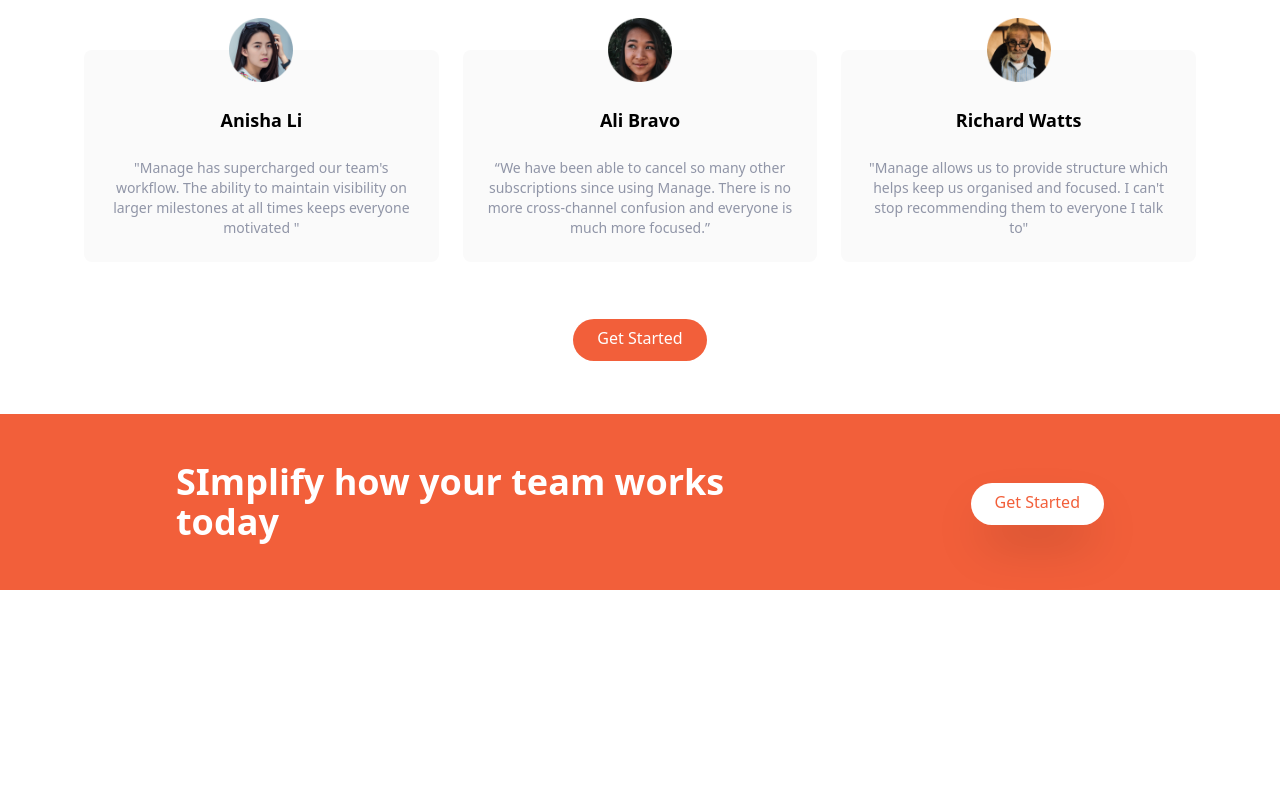
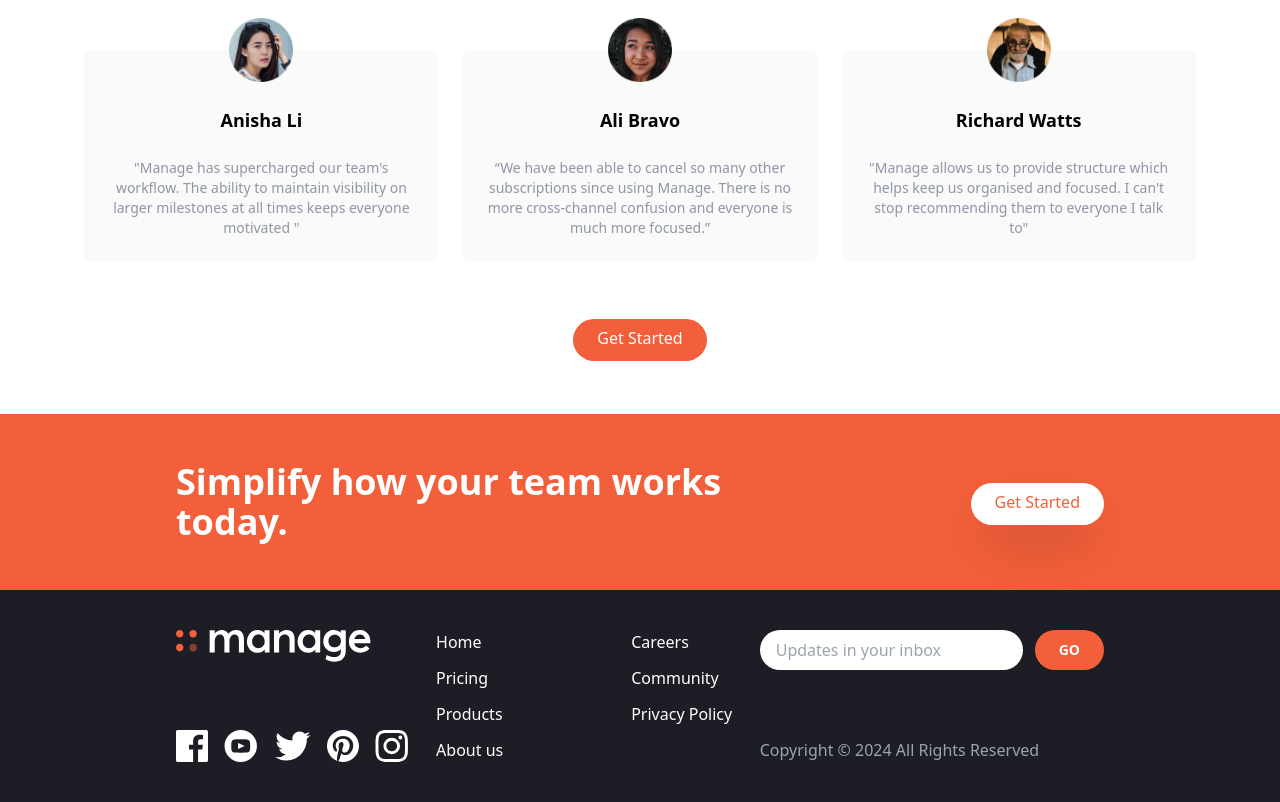
Before and after one commit to FrankNjoroge/Manage-landing-page, a website: page index.html in a window 1280 px wide. Shown: the part 1354-2156 px from the top of the page. Before the commit the page ends 1944 px from the top, so only its background shows below. Drawn offline with Linux system fonts and the light colour scheme.

Commit message:
add footer section

```diff
--- a/index.html
+++ b/index.html
@@ -234,7 +234,7 @@
         <h2
           class="text-5xl font-bold leading-tight text-center text-white md:text-4xl md:max-w-xl md:text-left"
         >
-          SImplify how your team works today
+          Simplify how your team works today.
         </h2>
         <!-- button -->
         <div>
@@ -246,5 +246,103 @@
         </div>
       </div>
     </section>
+    <!-- Footer -->
+    <footer class="bg-veryDarkBlue">
+      <!-- flex container -->
+      <div
+        class="container flex flex-col-reverse justify-between px-6 py-10 mx-auto space-y-8 md:flex-row md:space-y-0"
+      >
+        <!-- Logo and social media links container  -->
+        <div
+          class="flex flex-col-reverse items-center justify-between space-y-12 md:flex-col md:space-y-0 md:items-start"
+        >
+          <div class="mx-auto my-6 text-center text-gray-400 md:hidden">
+            Copyright &copy; 2024 All Rights Reserved
+          </div>
+          <!-- Logo -->
+          <div class="mt-9">
+            <img class="h-8" src="./img/logo-white.svg" alt="" />
+          </div>
+          <!-- Social media links container -->
+
+          <div class="flex justify-center space-x-4">
+            <!-- facebook -->
+            <a href="#">
+              <img
+                src="./img/icon-facebook.svg"
+                alt=""
+                class="object-contain h-8"
+              />
+            </a>
+            <!-- youtube -->
+            <a href="#">
+              <img
+                src="./img/icon-youtube.svg"
+                alt=""
+                class="object-contain h-8"
+              />
+            </a>
+            <!--twitter  -->
+            <a href="#">
+              <img
+                src="./img/icon-twitter.svg"
+                alt=""
+                class="object-contain h-8"
+              />
+            </a>
+            <!-- pinterest -->
+            <a href="#">
+              <img
+                src="./img/icon-pinterest.svg"
+                alt=""
+                class="object-contain h-8"
+              />
+            </a>
+            <!-- instagram -->
+            <a href="#">
+              <img
+                src="./img/icon-instagram.svg"
+                alt=""
+                class="object-contain h-8"
+              />
+            </a>
+          </div>
+        </div>
+        <!-- Menu items list container -->
+        <div class="flex justify-around space-x-32">
+          <div class="flex flex-col space-y-3 text-white">
+            <a href="#" class="hover:text-brightRed">Home</a>
+            <a href="#" class="hover:text-brightRed">Pricing</a>
+            <a href="#" class="hover:text-brightRed">Products</a>
+            <a href="#" class="hover:text-brightRed">About us</a>
+          </div>
+          <div class="flex flex-col space-y-3 text-white">
+            <a href="" class="hover:text-brightRed">Careers</a>
+            <a href="" class="hover:text-brightRed">Community</a>
+            <a href="" class="hover:text-brightRed">Privacy Policy</a>
+          </div>
+        </div>
+        <!-- Input container -->
+        <div class="flex flex-col justify-between">
+          <form>
+            <div class="flex space-x-3">
+              <input
+                type="text"
+                class="flex-1 px-4 py-2 rounded-full focus:outline-none"
+                placeholder="Updates in your inbox"
+              />
+              <button
+                class="px-6 py-2 text-white rounded-full bg-brightRed hover:bg-brightRedLight focus:outline-none text-sm font-semibold"
+              >
+                GO
+              </button>
+            </div>
+          </form>
+          <div class="hidden font-medium text-gray-400 md:block">
+            Copyright &copy; 2024 All Rights Reserved
+          </div>
+        </div>
+      </div>
+    </footer>
   </body>
 </html>
```
Also changed, not shown: css/main.css.
